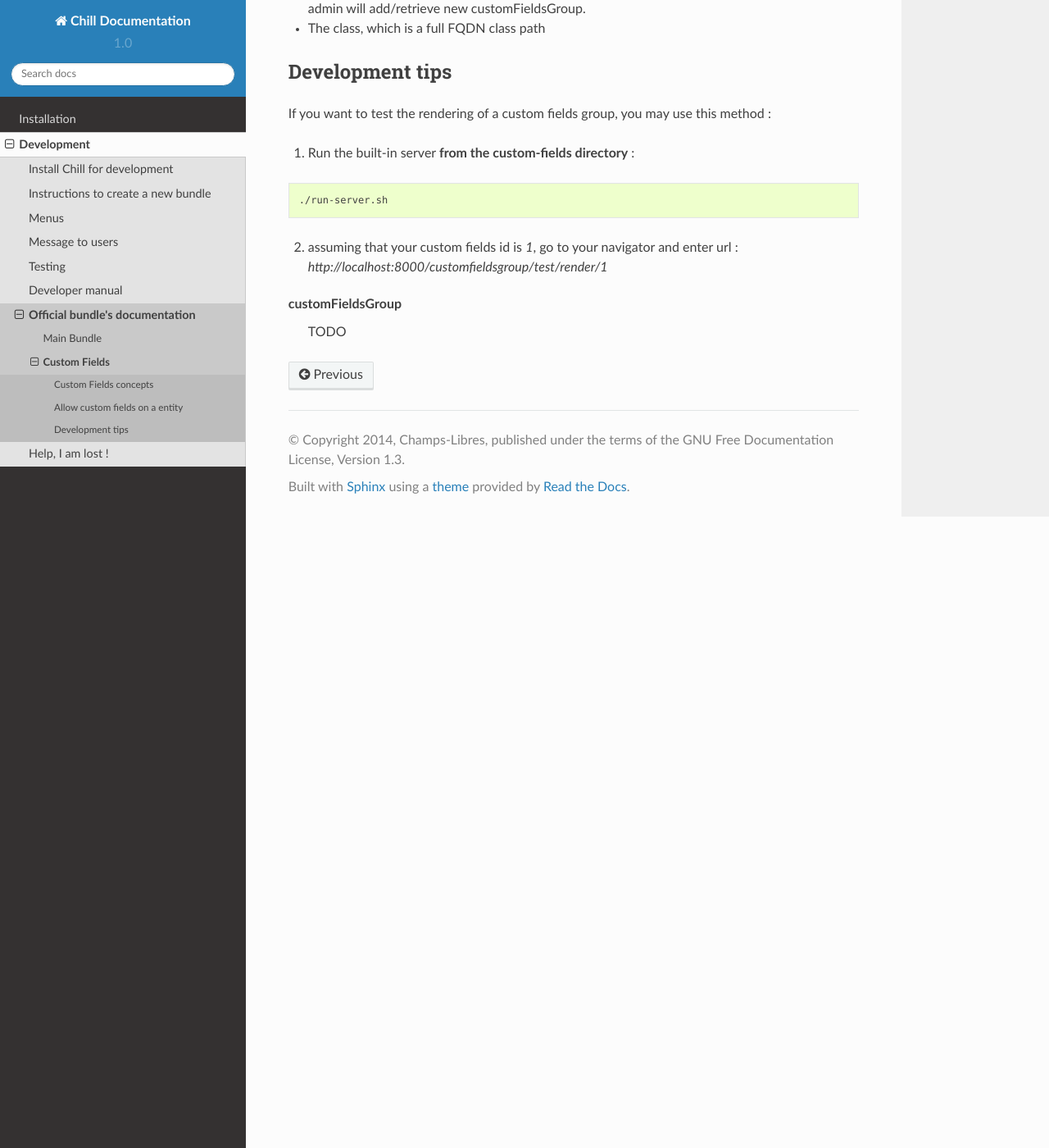
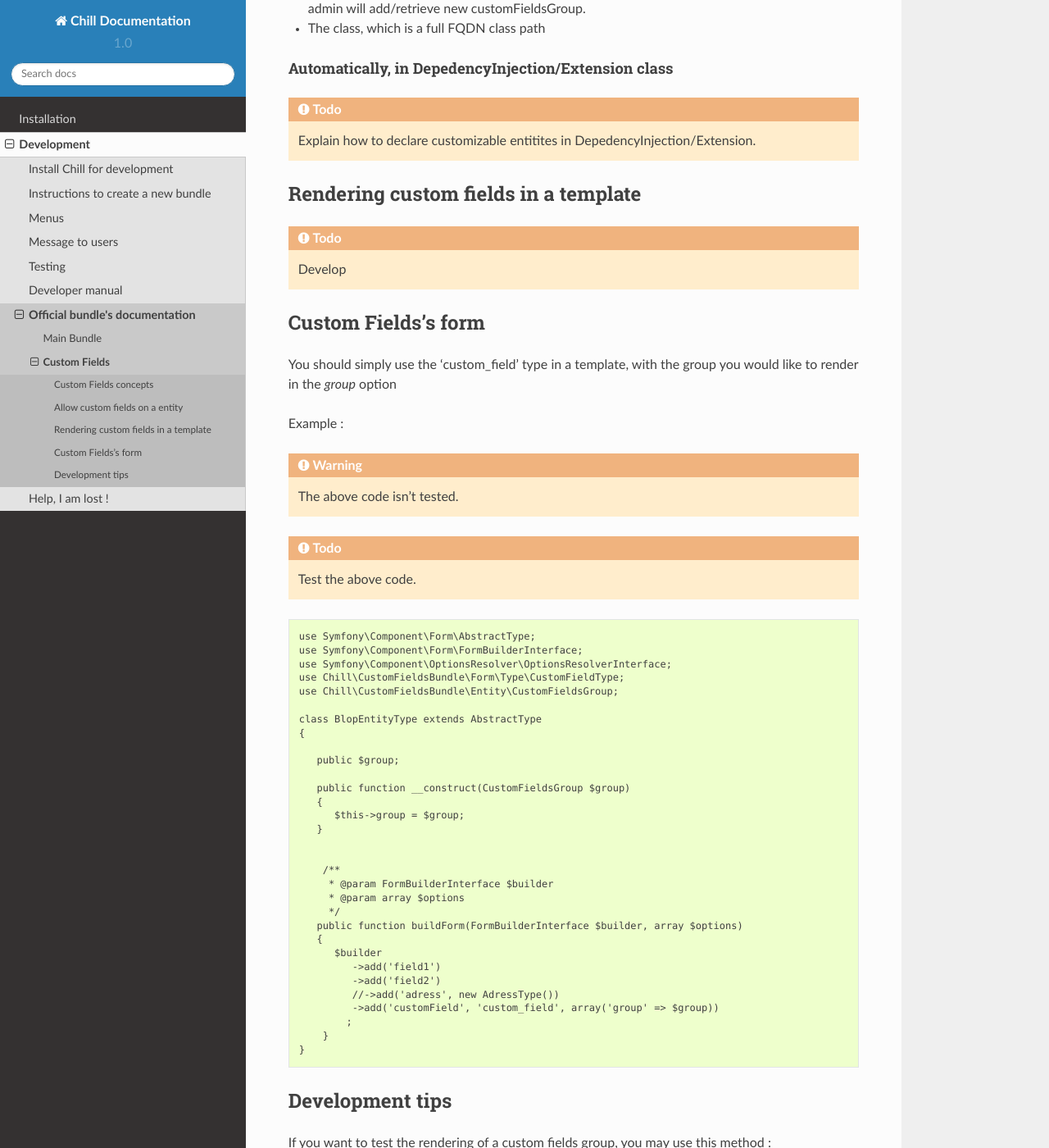
Before and after one commit to Chill-project/Documentation, a Sphinx documentation site: the page built from source/development/bundles/custom-fields.rst, in a window 1280 px wide and 1400 px high, scrolled down 2088 px. Shown: the whole window at 82% size. Built offline with Sphinx 7.4.7 and the Read the Docs theme 2.0.0, drawn with Linux system fonts in a browser that asks for light colours; some of the changed text lies outside the part shown.

Commit message:
doc on custom fields rendering and form

```diff
--- a/source/development/bundles/custom-fields.rst
+++ b/source/development/bundles/custom-fields.rst
@@ -93,7 +93,7 @@ Declare your customizable class in configuration
 Two methods are available :
 
 * In your app/config.yml file. This is the easiest method, but discouraged because it will reduce the ease for installation.
-* In your Configuration class
+* In your Extension class : harder for devs, easier for installers.
 
 In app/config.yml file
 """"""""""""""""""""""
@@ -103,11 +103,77 @@ Add those file under `chill_custom_fields` section :
 .. code-block:: yaml
 
    chill_custom_fields:
-      customizables_class:
+      customizables_entities:
          - { class: Chill\CustomFieldsBundle\Entity\BlopEntity, name: blop_entity }
 
 * The `name` allow you to define a string which is translatable. This string will appears when chill's admin will add/retrieve new customFieldsGroup.
 * The class, which is a full FQDN class path
+
+Automatically, in DepedencyInjection/Extension class
+""""""""""""""""""""""""""""""""""""""""""""""""""""
+
+.. todo::
+
+   Explain how to declare customizable entitites in DepedencyInjection/Extension.
+
+Rendering custom fields in a template
+--------------------------------------
+
+.. todo::
+
+   Develop
+
+
+Custom Fields's form
+---------------------
+
+You should simply use the 'custom_field' type in a template, with the group you would like to render in the `group` option
+
+Example :
+
+.. warning::
+
+   The above code isn't tested.
+
+.. todo::
+
+   Test the above code.
+
+.. code-block:: php
+
+   use Symfony\Component\Form\AbstractType;
+   use Symfony\Component\Form\FormBuilderInterface;
+   use Symfony\Component\OptionsResolver\OptionsResolverInterface;
+   use Chill\CustomFieldsBundle\Form\Type\CustomFieldType;
+   use Chill\CustomFieldsBundle\Entity\CustomFieldsGroup;
+
+   class BlopEntityType extends AbstractType
+   {
+
+      public $group;
+
+      public function __construct(CustomFieldsGroup $group)
+      {
+         $this->group = $group;
+      }
+
+
+       /**
+        * @param FormBuilderInterface $builder
+        * @param array $options
+        */
+      public function buildForm(FormBuilderInterface $builder, array $options)
+      {
+         $builder
+            ->add('field1')
+            ->add('field2')
+            //->add('adress', new AdressType())
+            ->add('customField', 'custom_field', array('group' => $group))
+           ;
+       }
+   }
+
+
 
 
 Development tips
```
